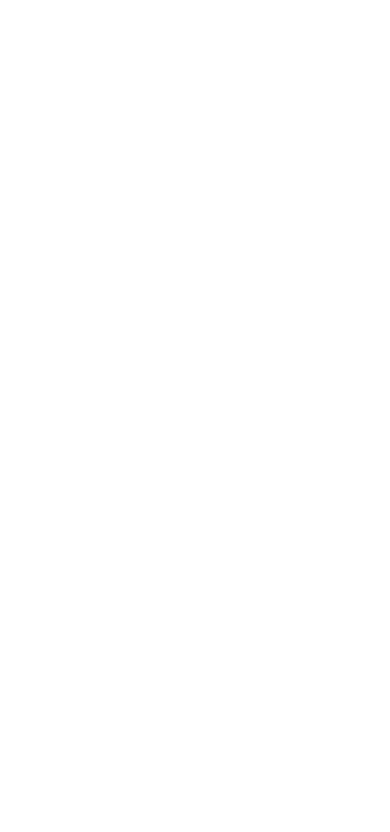
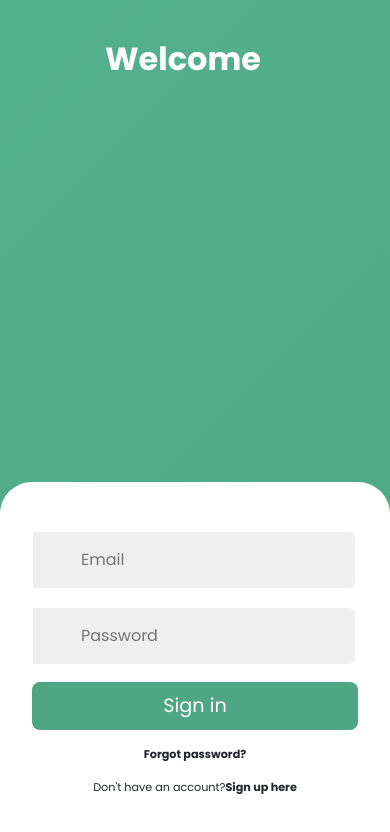
Before and after one commit to RaveehaMohsin/Career-Path-Navigator, a React (Create React App) app in the folder Career Path Nav React Project/frontend/: page /auth in a window 390 px wide. Shown: the top 832 px of the page. Built offline with nearby package versions, Linux system fonts and the light colour scheme.

Commit message:
Script and Authentication page
Generated script on SSMS, there is also ERD to view its relations. Also little bit authentication page but modification needed yet.

```diff
--- a/Career Path Nav React Project/frontend/src/App.js
+++ b/Career Path Nav React Project/frontend/src/App.js
@@ -2,6 +2,7 @@ import './App.css';
 import { Switch , Route } from 'react-router-dom';
 
 import studentadd from './Components/Student Profile/Student Add/studentadd';
+import auth from './Components/auth/auth'
 
 
 function App() {
@@ -9,6 +10,8 @@ function App() {
     <div className="App">
       <Switch>
         <Route exact path='/studentadd' component={studentadd} />
+        <Route exact path='/auth' component={auth} />
+
       </Switch>
 
 
--- a/Career Path Nav React Project/frontend/src/Components/Student Profile/Student Add/studentadd.jsx
+++ b/Career Path Nav React Project/frontend/src/Components/Student Profile/Student Add/studentadd.jsx
@@ -5,7 +5,7 @@ import Dashboard from "../../SideDashboard/dashboard";
 export default function studentadd() {
   return (
     <div>
-      <Navbar1 />
+      {/* <Navbar1 /> */}
       <div style={{marginTop:"4%"}}>
       <Dashboard />
       <div className="main-content" style={{ padding: "20px" }}>
--- /dev/null
+++ b/Career Path Nav React Project/frontend/src/Components/auth/auth.css
@@ -0,0 +1,349 @@
+:root {
+    --primary-color: #4EA685;
+    --secondary-color: #57B894;
+    --black: #000000;
+    --white: #ffffff;
+    --gray: #efefef;
+    --gray-2: #757575;
+
+    --facebook-color: #4267B2;
+    --google-color: #DB4437;
+    --twitter-color: #1DA1F2;
+    --insta-color: #E1306C;
+}
+
+@import url('https://fonts.googleapis.com/css2?family=Poppins:wght@200;300;400;500;600&display=swap');
+
+* {
+    font-family: 'Poppins', sans-serif;
+    margin: 0;
+    padding: 0;
+    box-sizing: border-box;
+}
+
+html,
+body {
+    height: 100vh;
+    overflow: hidden;
+}
+
+.container {
+    position: relative;
+    min-height: 100vh;
+    overflow: hidden;
+}
+
+.row {
+    display: flex;
+    flex-wrap: wrap;
+    height: 100vh;
+}
+
+.col {
+    width: 50%;
+}
+
+.align-items-center {
+    display: flex;
+    align-items: center;
+    justify-content: center;
+    text-align: center;
+}
+
+.form-wrapper {
+    width: 100%;
+    max-width: 28rem;
+}
+
+.form {
+    padding: 1rem;
+    background-color: var(--white);
+    border-radius: 1.5rem;
+    width: 100%;
+    box-shadow: rgba(0, 0, 0, 0.35) 0px 5px 15px;
+    transform: scale(0);
+    transition: .5s ease-in-out;
+    transition-delay: 1s;
+}
+
+.input-group {
+    position: relative;
+    width: 100%;
+    margin: 1rem 0;
+}
+
+.input-group i {
+    position: absolute;
+    top: 50%;
+    left: 1rem;
+    transform: translateY(-50%);
+    font-size: 1.4rem;
+    color: var(--gray-2);
+}
+
+.input-group input {
+    width: 100%;
+    padding: 1rem 3rem;
+    font-size: 1rem;
+    background-color: var(--gray);
+    border-radius: .5rem;
+    border: 0.125rem solid var(--white);
+    outline: none;
+}
+
+.input-group input:focus {
+    border: 0.125rem solid var(--primary-color);
+}
+
+.form button {
+    cursor: pointer;
+    width: 100%;
+    padding: .6rem 0;
+    border-radius: .5rem;
+    border: none;
+    background-color: var(--primary-color);
+    color: var(--white);
+    font-size: 1.2rem;
+    outline: none;
+}
+
+.form p {
+    margin: 1rem 0;
+    font-size: .7rem;
+}
+
+.flex-col {
+    flex-direction: column;
+}
+
+.social-list {
+    margin: 2rem 0;
+    padding: 1rem;
+    border-radius: 1.5rem;
+    width: 100%;
+    box-shadow: rgba(0, 0, 0, 0.35) 0px 5px 15px;
+    transform: scale(0);
+    transition: .5s ease-in-out;
+    transition-delay: 1.2s;
+}
+
+.social-list>div {
+    color: var(--white);
+    margin: 0 .5rem;
+    padding: .7rem;
+    cursor: pointer;
+    border-radius: .5rem;
+    cursor: pointer;
+    transform: scale(0);
+    transition: .5s ease-in-out;
+}
+
+.social-list>div:nth-child(1) {
+    transition-delay: 1.4s;
+}
+
+.social-list>div:nth-child(2) {
+    transition-delay: 1.6s;
+}
+
+.social-list>div:nth-child(3) {
+    transition-delay: 1.8s;
+}
+
+.social-list>div:nth-child(4) {
+    transition-delay: 2s;
+}
+
+.social-list>div>i {
+    font-size: 1.5rem;
+    transition: .4s ease-in-out;
+}
+
+.social-list>div:hover i {
+    transform: scale(1.5);
+}
+
+.facebook-bg {
+    background-color: var(--facebook-color);
+}
+
+.google-bg {
+    background-color: var(--google-color);
+}
+
+.twitter-bg {
+    background-color: var(--twitter-color);
+}
+
+.insta-bg {
+    background-color: var(--insta-color);
+}
+
+.pointer {
+    cursor: pointer;
+}
+
+.container.sign-in .form.sign-in,
+.container.sign-in .social-list.sign-in,
+.container.sign-in .social-list.sign-in>div,
+.container.sign-up .form.sign-up,
+.container.sign-up .social-list.sign-up,
+.container.sign-up .social-list.sign-up>div {
+    transform: scale(1);
+}
+
+.content-row {
+    position: absolute;
+    top: 0;
+    left: 0;
+    pointer-events: none;
+    z-index: 6;
+    width: 100%;
+}
+
+.text {
+    margin: 4rem;
+    color: var(--white);
+}
+
+.text h2 {
+    font-size: 3.5rem;
+    font-weight: 800;
+    margin: 2rem 0;
+    transition: 1s ease-in-out;
+}
+
+.text p {
+    font-weight: 600;
+    transition: 1s ease-in-out;
+    transition-delay: .2s;
+}
+
+.img img {
+    width: 30vw;
+    transition: 1s ease-in-out;
+    transition-delay: .4s;
+}
+
+.text.sign-in h2,
+.text.sign-in p,
+.img.sign-in img {
+    transform: translateX(-250%);
+}
+
+.text.sign-up h2,
+.text.sign-up p,
+.img.sign-up img {
+    transform: translateX(250%);
+}
+
+.container.sign-in .text.sign-in h2,
+.container.sign-in .text.sign-in p,
+.container.sign-in .img.sign-in img,
+.container.sign-up .text.sign-up h2,
+.container.sign-up .text.sign-up p,
+.container.sign-up .img.sign-up img {
+    transform: translateX(0);
+}
+
+/* BACKGROUND */
+
+.container::before {
+    content: "";
+    position: absolute;
+    top: 0;
+    right: 0;
+    height: 100vh;
+    width: 300vw;
+    transform: translate(35%, 0);
+    background-image: linear-gradient(-45deg, var(--primary-color) 0%, var(--secondary-color) 100%);
+    transition: 1s ease-in-out;
+    z-index: 6;
+    box-shadow: rgba(0, 0, 0, 0.35) 0px 5px 15px;
+    border-bottom-right-radius: max(50vw, 50vh);
+    border-top-left-radius: max(50vw, 50vh);
+}
+
+.container.sign-in::before {
+    transform: translate(0, 0);
+    right: 50%;
+    margin-left: none;
+    margin-right: none;
+}
+
+.container.sign-up::before {
+    transform: translate(100%, 0);
+    right: 50%;
+    margin-left: none;
+    margin-right: none;
+}
+
+/* RESPONSIVE */
+
+@media only screen and (max-width: 425px) {
+
+    .container::before,
+    .container.sign-in::before,
+    .container.sign-up::before {
+        height: 100vh;
+        border-bottom-right-radius: 0;
+        border-top-left-radius: 0;
+        z-index: 0;
+        transform: none;
+        right: 0;
+    }
+
+    /* .container.sign-in .col.sign-up {
+        transform: translateY(100%);
+    } */
+
+    .container.sign-in .col.sign-in,
+    .container.sign-up .col.sign-up {
+        transform: translateY(0);
+    }
+
+    .content-row {
+        align-items: flex-start !important;
+    }
+
+    .content-row .col {
+        transform: translateY(0);
+        background-color: unset;
+    }
+
+    .col {
+        width: 100%;
+        position: absolute;
+        padding: 2rem;
+        background-color: var(--white);
+        border-top-left-radius: 2rem;
+        border-top-right-radius: 2rem;
+        transform: translateY(100%);
+        transition: 1s ease-in-out;
+    }
+
+    .row {
+        align-items: flex-end;
+        justify-content: flex-end;
+    }
+
+    .form,
+    .social-list {
+        box-shadow: none;
+        margin: 0;
+        padding: 0;
+    }
+
+    .text {
+        margin: 0;
+    }
+
+    .text p {
+        display: none;
+    }
+
+    .text h2 {
+        margin: .5rem;
+        font-size: 2rem;
+    }
+}
--- /dev/null
+++ b/Career Path Nav React Project/frontend/src/Components/auth/auth.jsx
@@ -0,0 +1,89 @@
+import React, { useState } from 'react';
+import './auth.css';
+
+const Auth = () => {
+  const [isSignIn, setIsSignIn] = useState(true);
+
+  const toggle = () => {
+    setIsSignIn(!isSignIn);
+  };
+
+  return (
+    <div id="container" className={`container ${isSignIn ? 'sign-in' : 'sign-up'}`}>
+      {/* Form Section */}
+      <div className="row">
+        {/* Sign Up */}
+        <div className="col align-items-center flex-col sign-up">
+          <div className="form-wrapper align-items-center">
+            <div className="form sign-up">
+              <div className="input-group">
+                <i className="bx bxs-user"></i>
+                <input type="email" placeholder="Email" />
+              </div>
+              <div className="input-group">
+                <i className="bx bx-mail-send"></i>
+                <input type="text" placeholder="Role" />
+              </div>
+              <div className="input-group">
+                <i className="bx bxs-lock-alt"></i>
+                <input type="password" placeholder="Password" />
+              </div>
+              <div className="input-group">
+                <i className="bx bxs-lock-alt"></i>
+                <input type="password" placeholder="Confirm password" />
+              </div>
+              <button>Sign up</button>
+              <p>
+                <span>Already have an account?</span>
+                <b onClick={toggle} className="pointer">Sign in here</b>
+              </p>
+            </div>
+          </div>
+        </div>
+
+        {/* Sign In */}
+        <div className="col align-items-center flex-col sign-in">
+          <div className="form-wrapper align-items-center">
+            <div className="form sign-in">
+              <div className="input-group">
+                <i className="bx bxs-user"></i>
+                <input type="email" placeholder="Email" />
+              </div>
+              <div className="input-group">
+                <i className="bx bxs-lock-alt"></i>
+                <input type="password" placeholder="Password" />
+              </div>
+              <button>Sign in</button>
+              <p>
+                <b>Forgot password?</b>
+              </p>
+              <p>
+                <span>Don't have an account?</span>
+                <b onClick={toggle} className="pointer">Sign up here</b>
+              </p>
+            </div>
+          </div>
+        </div>
+      </div>
+
+      {/* Content Section */}
+      <div className="row content-row">
+        {/* Sign In Content */}
+        <div className="col align-items-center flex-col">
+          <div className="text sign-in">
+            <h2>Welcome</h2>
+          </div>
+        </div>
+
+        {/* Sign Up Content */}
+        <div className="col align-items-center flex-col">
+          <div className="text sign-up">
+            <h2>Join with us</h2>
+          </div>
+        </div>
+      </div>
+    </div>
+  );
+};
+
+export default Auth;
```
Also changed, not shown: 2 other files (tests, documents, lock files or other folders).
